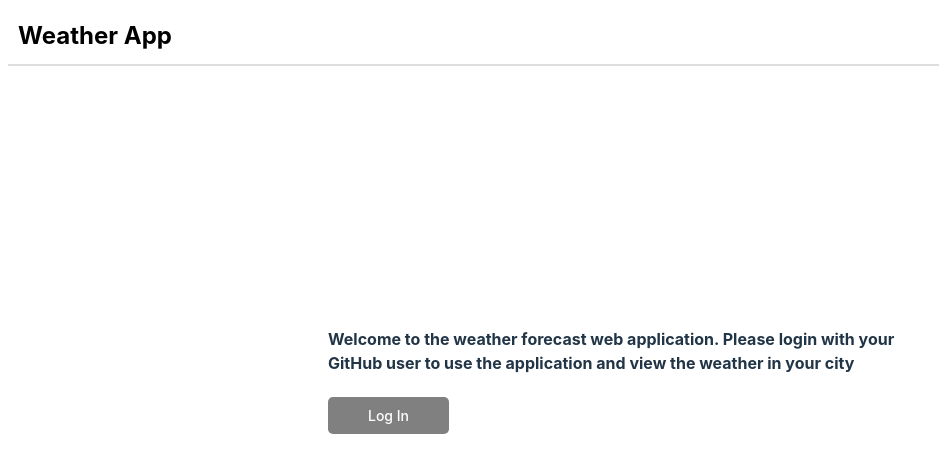
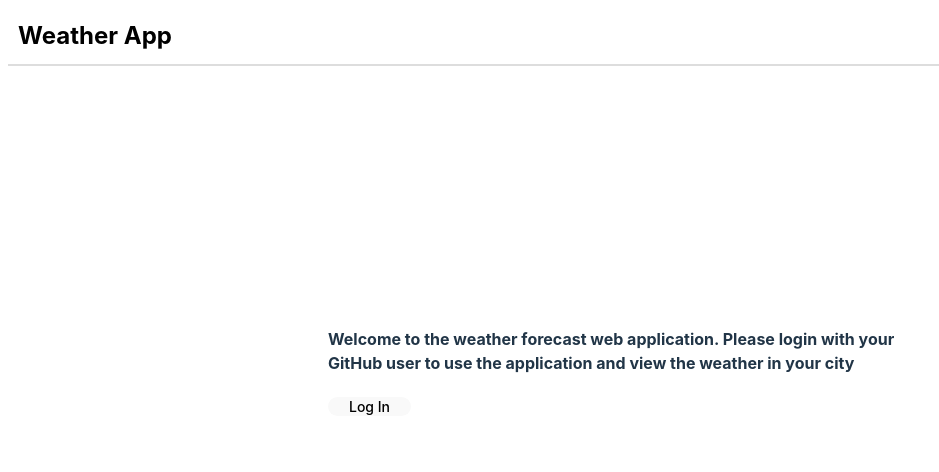
Before and after one commit to captainalbert/ehrlichApplication, a React (Vite) app in the folder ehrlich-weather-app/: page / in a window 1280 px wide. Shown: the top 472 px of the page, without its empty margins (0-939 px from the left). Built offline with nearby package versions, Linux system fonts and the light colour scheme.

Commit message:
Create button for displaying weather

```diff
--- a/ehrlich-weather-app/src/components/Button/Button.css
+++ b/ehrlich-weather-app/src/components/Button/Button.css
@@ -1,15 +1,15 @@
 /* Button.css */
 
 .login-button {
-  background-color: gray;
-  color: #fff;
-  padding: 10px 40px;
-  border: none;
-  border-radius: 5px;
+  color: black;
+  padding: 0px 20px;
+  border-radius: 10px;
   align-self: flex-start;
   cursor: pointer;
   font-size: 14px;
-  transition: background-color 0.3s ease;
+  /* transition: background-color 0.3s ease, border-color 0s step-end,
+    box-shadow 0.3s ease;
+  box-shadow: 0 4px 8px rgba(0, 0, 0, 0.2); Dark solid shadow */
 }
 
 .custom-button:hover {
--- a/ehrlich-weather-app/src/components/Button/Button.tsx
+++ b/ehrlich-weather-app/src/components/Button/Button.tsx
@@ -1,16 +1,18 @@
 // styles
+import { CSSProperties } from "react";
 import "./Button.css";
 
 interface ButtonProps {
   title: string;
   onClick: () => void;
+  style?: CSSProperties;
 }
 
-const Button = ({ title, onClick }: ButtonProps) => {
+const Button = ({ title, onClick, style }: ButtonProps) => {
   return (
-    <div onClick={onClick} className={"login-button"}>
+    <button onClick={onClick} className={"login-button"} style={style}>
       <p>{title}</p>
-    </div>
+    </button>
   );
 };
 
--- a/ehrlich-weather-app/src/components/TextInput/TextInput.css
+++ b/ehrlich-weather-app/src/components/TextInput/TextInput.css
@@ -9,7 +9,7 @@
 }
 
 .input-with-icon input {
-  width: 100%;
+  width: 20em;
   padding: 10px;
   font-size: 16px;
   border: 1px solid #ccc;
--- a/ehrlich-weather-app/src/views/HomePage/HomePage.tsx
+++ b/ehrlich-weather-app/src/views/HomePage/HomePage.tsx
@@ -3,6 +3,7 @@ import "./HomePage.css";
 import Title from "../../components/Title/Title";
 import TextInput from "../../components/TextInput/TextInput";
 import { useState } from "react";
+import Button from "../../components/Button/Button";
 
 type userObject = {
   name: string;
@@ -29,6 +30,12 @@ const HomePage = ({ user }: HomePageProps) => {
         onChange={(e) => setCity(e.target.value)}
         value={city}
       />
+
+      <Button
+        title="Display Weather"
+        onClick={() => console.log("Display weather")}
+        style={{ alignSelf: "center", marginTop: 20 }}
+      />
     </div>
   );
 };
```
